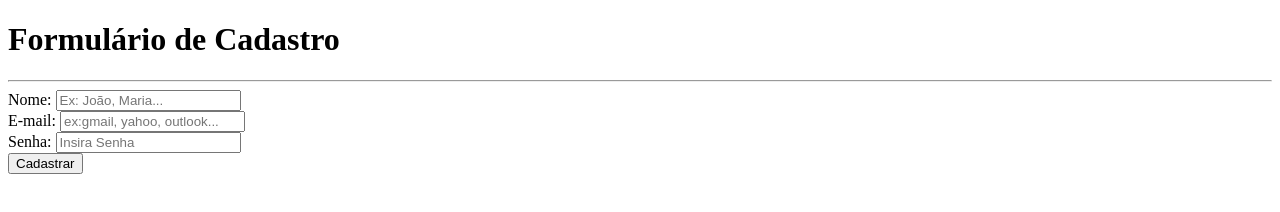
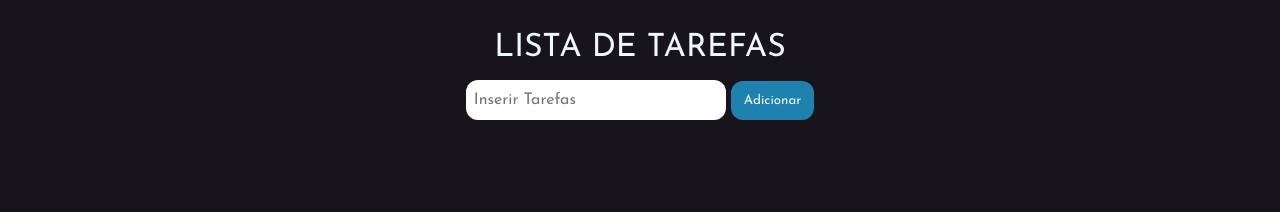
Before and after one commit to iiurydo/exerc-cio_html, a plain HTML site: page index.html in a window 1280 px wide. Drawn offline with nearby package versions, Linux system fonts and the light colour scheme.

Commit message:
"add: lista de tarefas"

```diff
--- a/index.html
+++ b/index.html
@@ -3,22 +3,26 @@
 <head>
     <meta charset="UTF-8">
     <meta name="viewport" content="width=device-width, initial-scale=1.0">
-    <title>Formulário</title>
+    <link rel="stylesheet" href="./main.css">
+    <link rel="preconnect" href="https://fonts.googleapis.com">
+    <link rel="preconnect" href="https://fonts.gstatic.com" crossorigin>
+    <link href="https://fonts.googleapis.com/css2?family=Josefin+Sans:ital@0;1&display=swap" rel="stylesheet">
+    <title>Lista de Tarefas</title>
 </head>
 <body>
-    <h1>Formulário de Cadastro</h1>
-    <hr/>
-    <form>
-        <label for ="name">Nome: </label>
-        <input type="text" id="name" placeholder="Ex: João, Maria..."/>
-        <br/>
-        <label for="email">E-mail: </label>
-        <input type="email" id="email" placeholder="ex:gmail, yahoo, outlook..."/>
-        <br/>
-        <label for="senha">Senha: </label>
-        <input type="password" id="senha" placeholder="Insira Senha"/>
-        <br/>
-        <button type="submit">Cadastrar</button>
-    </form>
+
+    <h1>Lista de Tarefas</h1>
+    <div class="container-form">
+        <form>
+            <input id="pegaNome" type="text" required placeholder="Inserir Tarefas">
+            <button type="submit">Adicionar</button>
+        </form>
+    </div>
+    <div class="lista-tarefas">
+        <ul>
+        </ul>
+    </div>
+    <script src="https://code.jquery.com/jquery-3.7.1.js"></script>
+    <script src="./main.js"></script>
 </body>
 </html>
--- /dev/null
+++ b/main.css
@@ -0,0 +1,76 @@
+*
+{
+    margin: 0;
+    padding: 0;
+    box-sizing: border-box;
+    font-family: "Josefin Sans", sans-serif;
+    font-optical-sizing: auto;
+    font-weight: 400;
+    font-style: normal;
+}
+
+body
+{
+    background-color: #18141c;
+    color: aliceblue;
+}
+
+h1
+{
+    display: flex;
+    justify-content: center;
+    margin-top: 32px;
+    margin-bottom: 16px;
+    text-transform: uppercase;
+}
+
+.container-form
+{
+    display: flex;
+    justify-content: center;
+}
+
+input
+{
+    padding: 12px 75px;
+    padding-left: 8px;
+    text-align: left;
+    border-radius: 12px;
+    border: none;
+    font-size: 16px;
+}
+
+button
+{
+    padding: 13px;
+    border-radius: 12px;
+    background-color: #1e81b0;
+    border: none;
+    color: aliceblue;
+    cursor: pointer;
+}
+
+button:hover
+{
+    background-color: #145979;
+}
+
+ul li
+{
+    padding-bottom: 4px;
+    display: flex;
+    justify-content: center;
+    padding-top: 4px;
+    font-size: 24px;
+}
+
+
+ul
+{
+    margin-top: 24px;
+    margin-left: 120px;
+    margin-right: 120px;
+    background-color: gray;
+    max-width: auto;
+    border-radius: 24px;
+}
--- /dev/null
+++ b/main.js
@@ -0,0 +1,16 @@
+$(document).ready(function(){
+    $('.container-form').on('submit', function(e){
+        e.preventDefault();
+
+        let idUnica = Math.floor(Math.random() * 998)+1;
+        const pegaNome = $('#pegaNome').val();
+        const atualizaNome = $(`<li id="${idUnica}"></li>`);
+        $(`<li id="${idUnica}">${pegaNome}</li>`).appendTo(atualizaNome);
+        $('ul').append(atualizaNome);
+        $(`#${idUnica}`).click(function(event){
+            $(`#${idUnica}`).css("text-decoration", "line-through");
+        })
+        $('#pegaNome').val('');
+    })
+
+})
```
